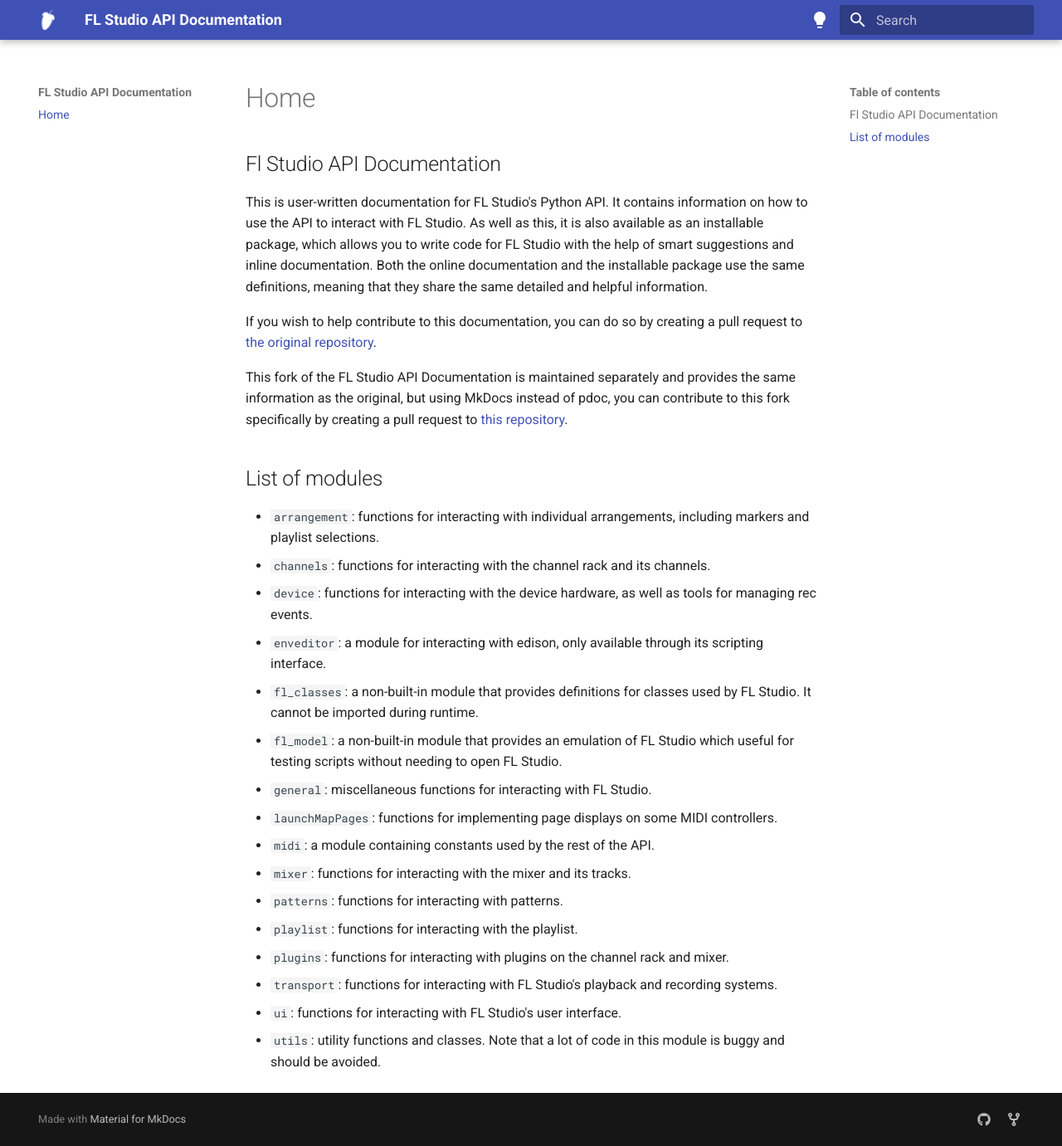
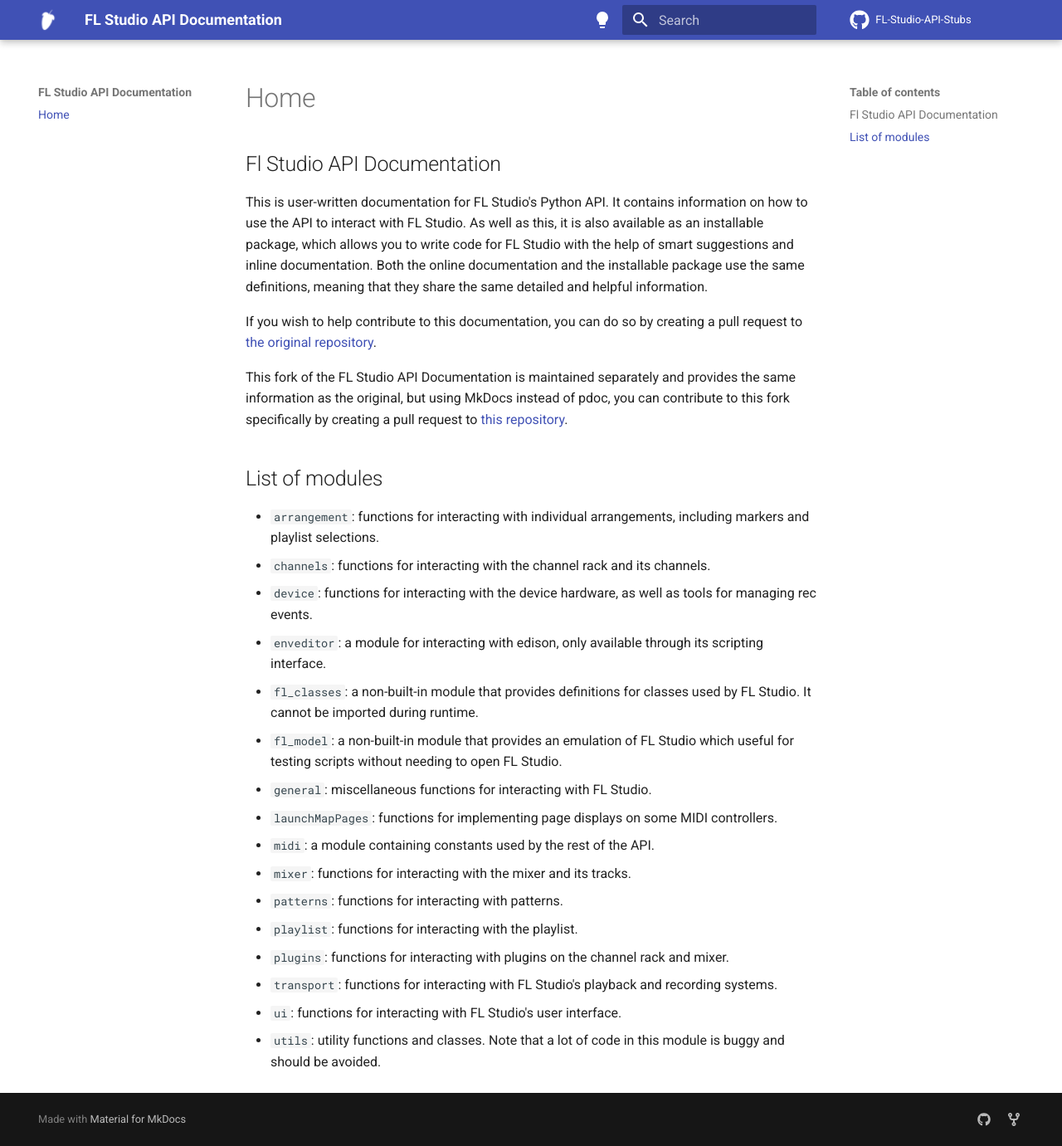
Before and after one commit to MaddyGuthridge/FL-Studio-API-Stubs, an MkDocs documentation site: the page built from docs/index.md, in a window 1280 px wide and 1381 px high. Shown: the whole window at 83% size. Built offline with MkDocs 1.6.1 and Material for MkDocs 9.7.7, drawn with Linux system fonts in a browser that asks for light colours; comment, search, counter and statistics services are not loaded.

Commit message:
Add original repository in the header

```diff
--- a/mkdocs.yml
+++ b/mkdocs.yml
@@ -15,6 +15,8 @@ theme:
         name: Switch to dark mode
   logo: assets/logo-monochrome.png
   favicon: assets/logo.png
+  icon:
+    repo: fontawesome/brands/github
 
 extra:
   social:
@@ -45,3 +47,6 @@ markdown_extensions:
 
 extra_css:
   - stylesheets/extra.css
+
+repo_name: FL-Studio-API-Stubs
+repo_url: https://github.com/MiguelGuthridge/FL-Studio-API-Stubs
```
